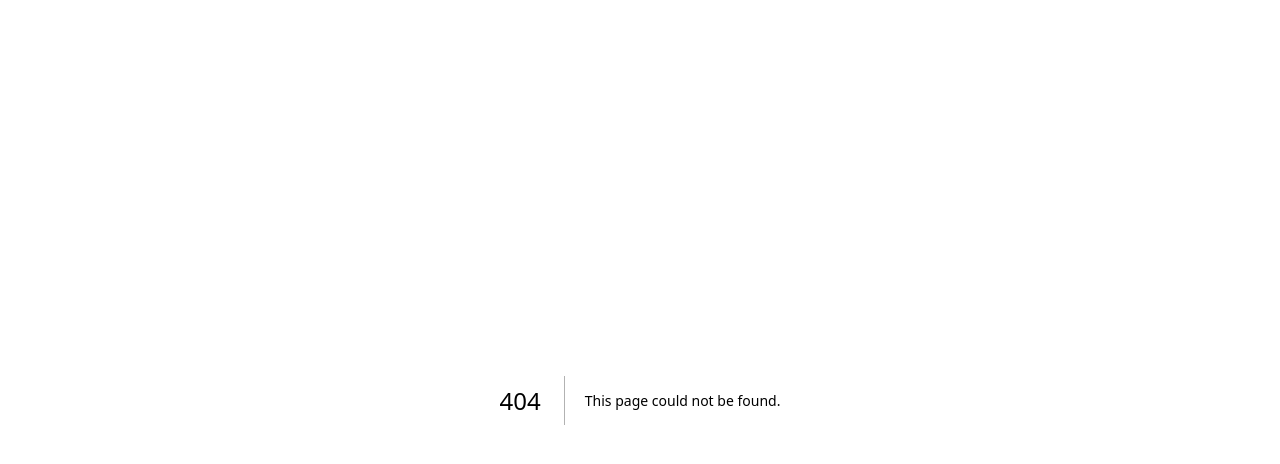
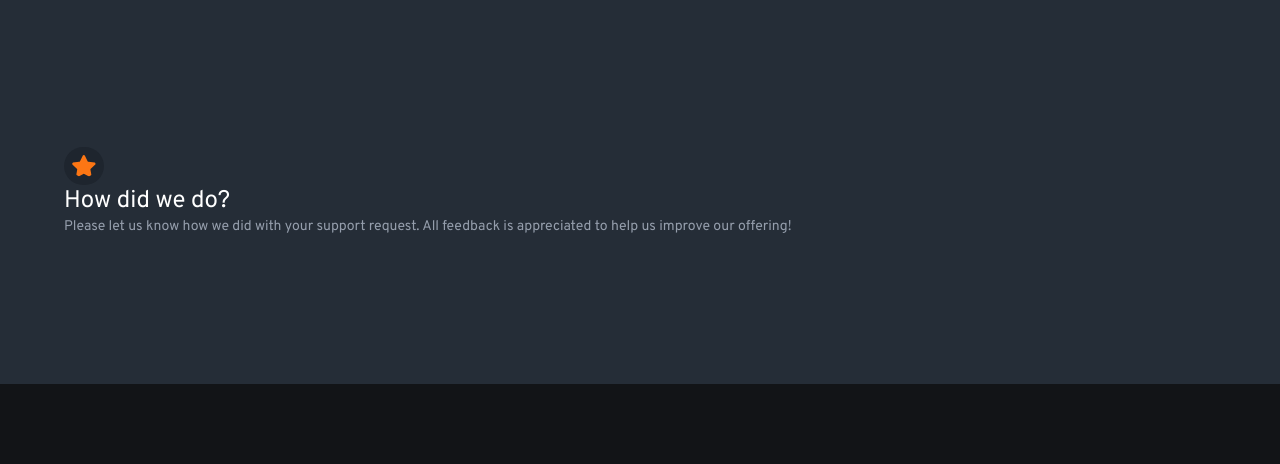
Before and after one commit to konraddissake1808/interactive-rating-component, a Next.js app in the folder interactive-rating-component-main/: page /card in a window 1280 px wide. Before the commit this address had no page. Shown: the top 464 px of the page. Built offline with nearby package versions, Linux system fonts and the light colour scheme.

Commit message:
Made the non interactive component of the card

```diff
--- /dev/null
+++ b/interactive-rating-component-main/src/app/card/page.tsx
@@ -0,0 +1,26 @@
+import React from 'react'
+import Image from 'next/image'
+
+function Page() {
+  return (
+    <div className='flex items-center justify-center h-96 w-full bg-dark-blue text-[var(--White)]'>
+        <div className='w-[90%]'>
+            <div>
+                <Image src="/icon-star.svg" alt="star" width={40} height={40} className='bg-darker-blue rounded-full p-2' />
+            </div>
+            <div>
+                <div>
+                    <p className='font-overpass text-2xl'>How did we do?</p>
+                </div>
+                <div>
+                    <p className='font-overpass text-sm text-light-grey'>Please let us know how we did with your support request. All feedback is appreciated to help us improve our offering!</p>
+                </div>
+            </div>
+            <div></div>
+            <div></div>
+        </div>
+    </div>
+  )
+}
+
+export default Page
--- a/interactive-rating-component-main/src/app/globals.css
+++ b/interactive-rating-component-main/src/app/globals.css
@@ -7,6 +7,7 @@
   --White: hsl(0, 0%, 100%);
   --Light-Grey: hsl(217, 12%, 63%);
   --Dark-Blue: hsl(213, 19%, 18%);
+  --Darker-Blue: hsl(214, 21%, 15%);
   --Very-Dark-Blue: hsl(216, 12%, 8%);
 }
 
@@ -14,12 +15,14 @@
   --color-background: var(--background);
   --color-foreground: var(--foreground);
   --color-white: var(--White);
-  --color-light-grey: var(--Light Grey);
-  --color-dark-blue: var(--Dark Blue);
-  --color-very-dark-blue: var(--Very Dark Blue);
+  --color-light-grey: var(--Light-Grey);
+  --color-dark-blue: var(--Dark-Blue);
+  --color-very-dark-blue: var(--Very-Dark-Blue);
   --color-orange: var(--Orange);
+  --color-darker-blue: var(--Darker-Blue);
   --font-sans: var(--font-geist-sans);
   --font-mono: var(--font-geist-mono);
+  --font-overpass: var(--font-overpass);
 }
 
 @media (prefers-color-scheme: dark) {
--- a/interactive-rating-component-main/src/app/page.tsx
+++ b/interactive-rating-component-main/src/app/page.tsx
@@ -1,10 +1,13 @@
 import Image from "next/image";
+import Page from "./card/page";
 
 export default function Home() {
   return (
     <div className="flex flex-col items-center justify-center h-screen bg-[var(--Very-Dark-Blue)] text-[var(--White)]">
       <div className="flex items-center justify-center w-[90%]">
-        <div></div>
+        <div className="flex items-center justify-center h-96 w-full bg-dark-blue text-[var(--White)]">
+          <Page />
+        </div>
       </div>
     </div>
   );
```
